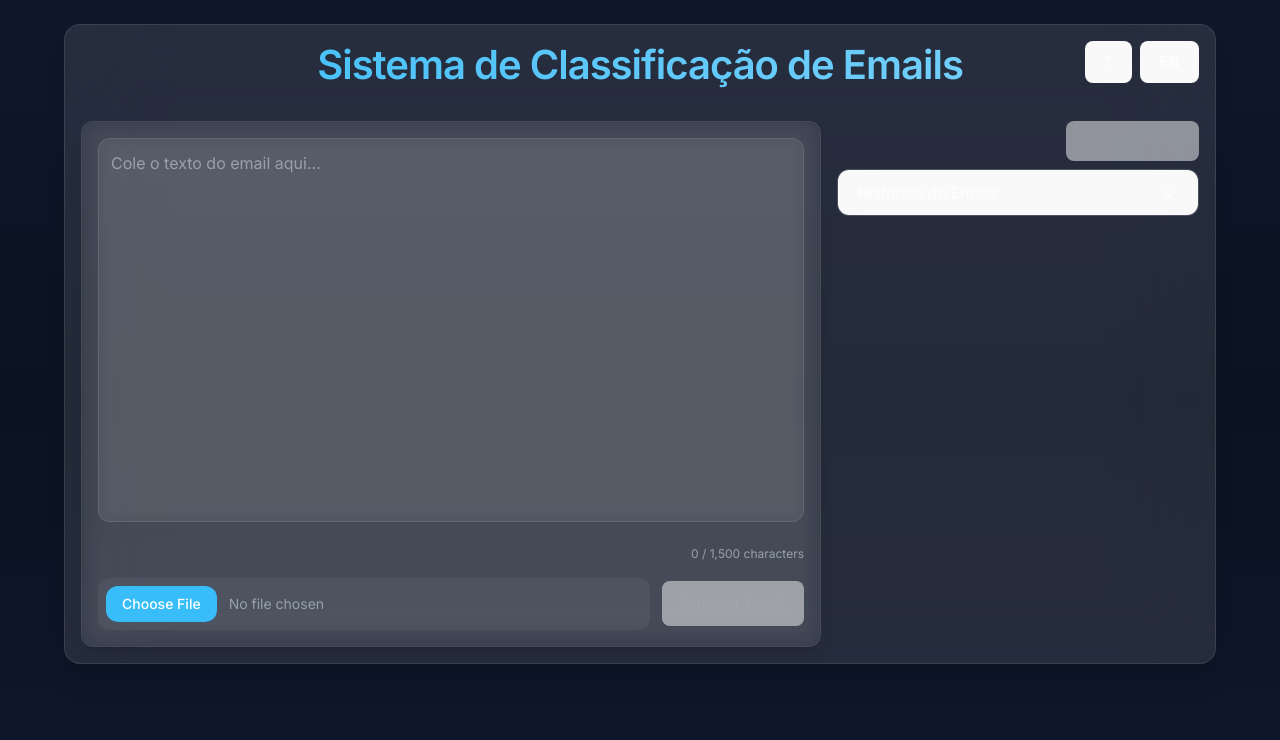
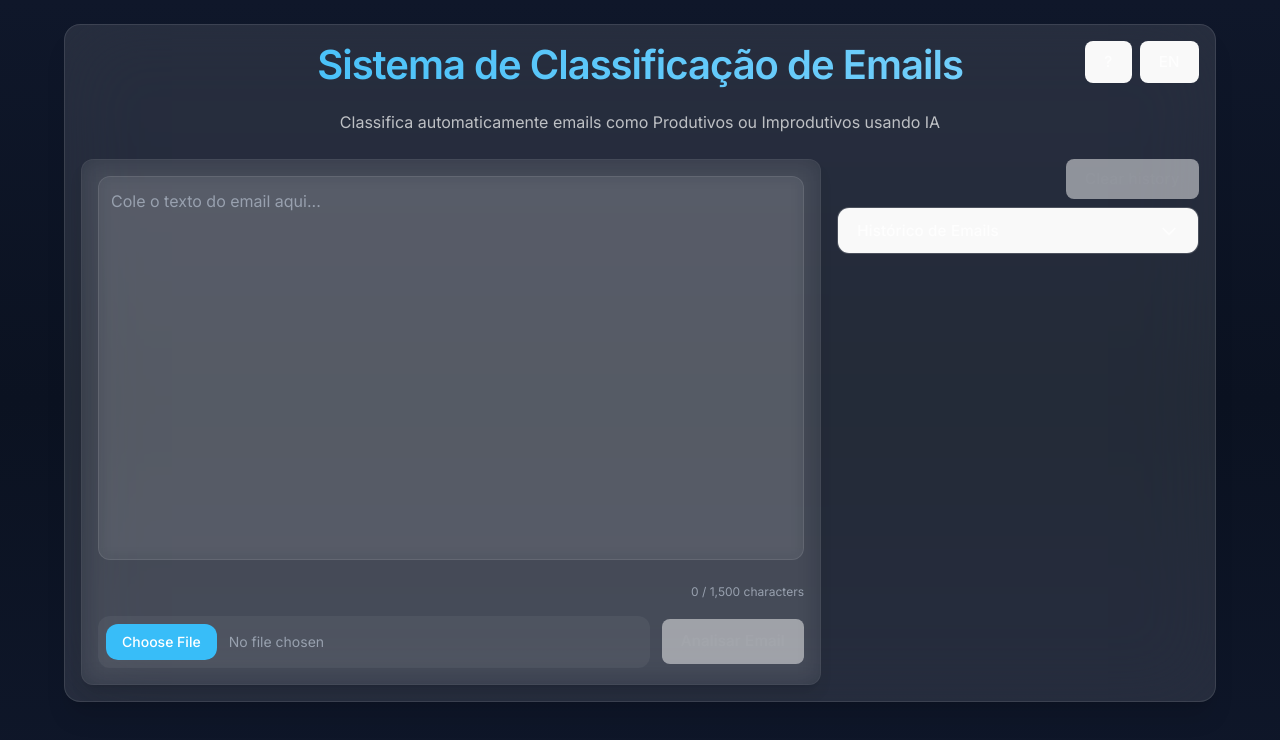
Before and after one commit to LSkevi/Email-Categorizer, a React (Vite) app in the folder frontend/: page / in a window 1280 px wide. Shown: the top 740 px of the page. Built offline with nearby package versions, Linux system fonts and the light colour scheme.

Commit message:
Add descriptive subtitle explaining AI email classification functionality in both languages

```diff
--- a/frontend/src/App.jsx
+++ b/frontend/src/App.jsx
@@ -113,9 +113,13 @@ export default function App() {
             </button>
           </div>
 
-          <h1 className="text-2xl sm:text-3xl lg:text-4xl font-semibold mb-4 sm:mb-6 pb-2 text-center bg-clip-text text-transparent bg-gradient-to-r from-[#38BDF8] to-[#7DD3FC] tracking-tight pr-20 sm:pr-0">
+          <h1 className="text-2xl sm:text-3xl lg:text-4xl font-semibold mb-2 sm:mb-3 pb-2 text-center bg-clip-text text-transparent bg-gradient-to-r from-[#38BDF8] to-[#7DD3FC] tracking-tight pr-20 sm:pr-0">
             {t("title")}
           </h1>
+
+          <p className="text-center text-white/70 text-sm sm:text-base mb-4 sm:mb-6 max-w-2xl mx-auto leading-relaxed">
+            {t("subtitle")}
+          </p>
 
           {/* Mobile-first layout: stack on mobile, side-by-side on lg+ */}
           <div className="flex flex-col lg:grid lg:grid-cols-3 gap-3 sm:gap-4">
--- a/frontend/src/translations/en.js
+++ b/frontend/src/translations/en.js
@@ -1,5 +1,6 @@
 export default {
   title: "Email Classification System",
+  subtitle: "Automatically classifies emails as Productive or Unproductive using AI",
   textarea: "Paste your email text here...",
   fileSelected: "Remove the file to change text",
   buttons: {
--- a/frontend/src/translations/pt.js
+++ b/frontend/src/translations/pt.js
@@ -1,5 +1,6 @@
 export default {
   title: "Sistema de Classificação de Emails",
+  subtitle: "Classifica automaticamente emails como Produtivos ou Improdutivos usando IA",
   textarea: "Cole o texto do email aqui...",
   fileSelected: "Remova o arquivo para alterar o texto",
   buttons: {
```
